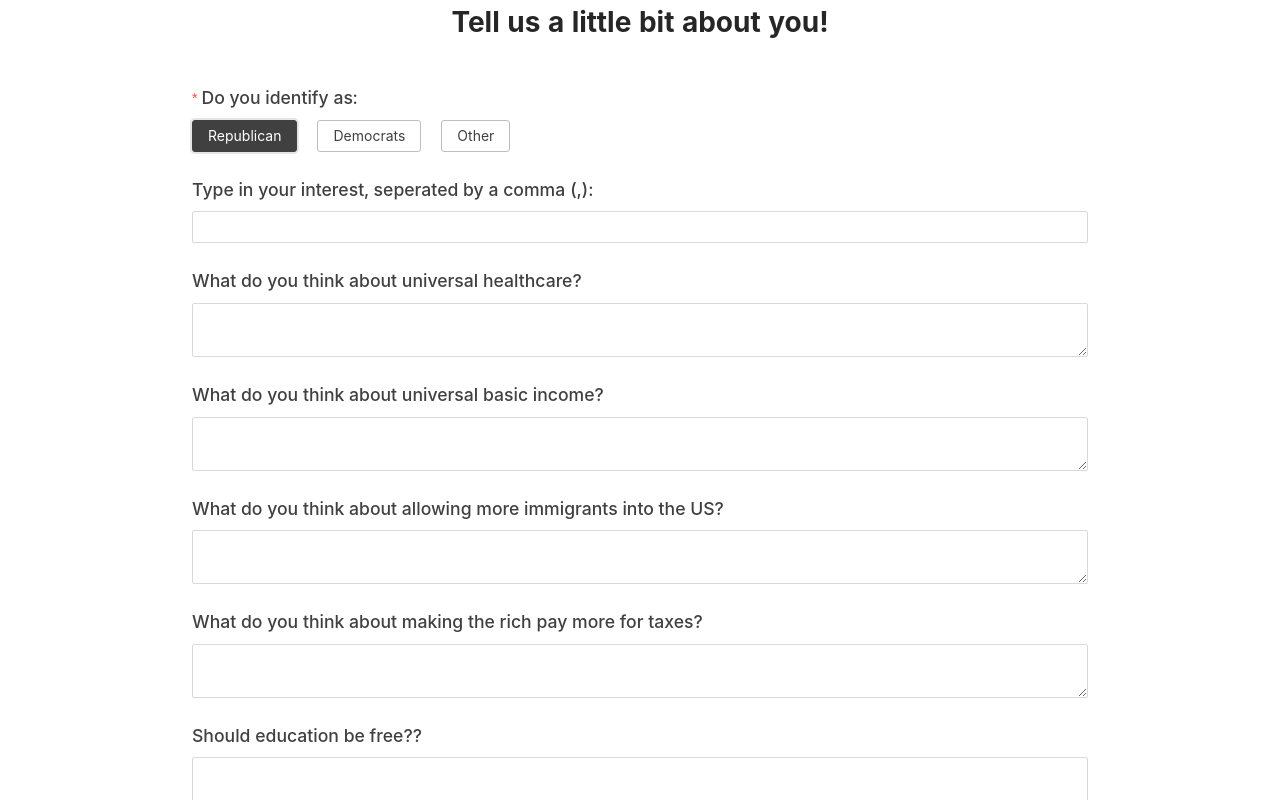
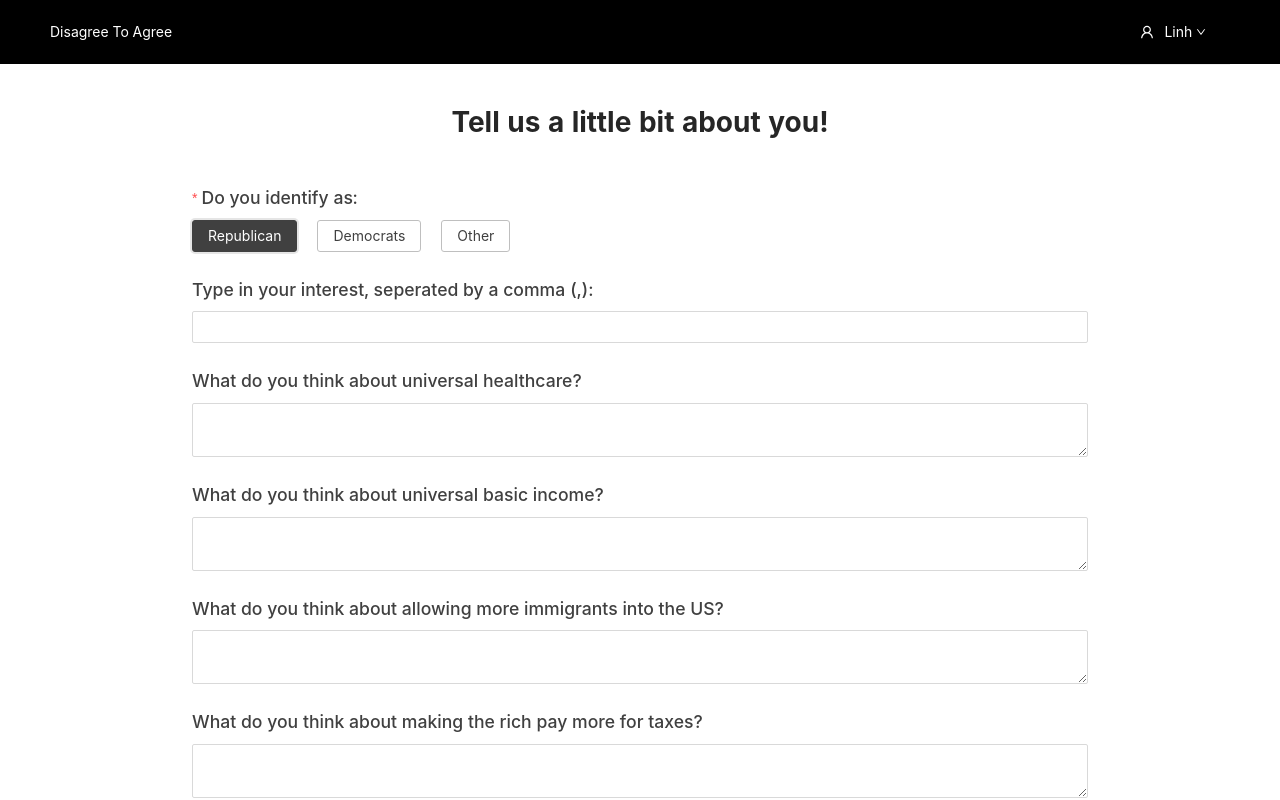
Before and after one commit to donguyentung2001/Disagree-to-agree, a React (Create React App) app in the folder frontend/: page / in a window 1280 px wide. Built offline with nearby package versions, Linux system fonts and the light colour scheme.

Commit message:
Add Header

```diff
--- a/frontend/src/App.js
+++ b/frontend/src/App.js
@@ -5,11 +5,15 @@ import './App.css';
 import 'antd/dist/antd.css';
 import './styles/_base.scss';
 import Questionaire from './pages/Questionaire';
+import NavigationBar from './components/common/NavigationBar';
 
 function App() {
   return (
     <div className="App">
-      <Questionaire />
+      <NavigationBar />
+      <div style={{ marginTop: 100 }}>
+        <Questionaire />
+      </div>
     </div>
   );
 }
--- /dev/null
+++ b/frontend/src/components/common/NavigationBar.jsx
@@ -0,0 +1,56 @@
+/* eslint-disable jsx-a11y/click-events-have-key-events */
+/* eslint-disable jsx-a11y/no-static-element-interactions */
+import { DownOutlined, UserOutlined } from '@ant-design/icons';
+import { Dropdown, Menu } from 'antd';
+import { Header } from 'antd/lib/layout/layout';
+import React, { useState } from 'react';
+import './common.scss';
+
+const NavigationBar = () => {
+  const [visible, setVisible] = useState(false);
+
+  const handleCloseSubMenu = () => {
+    setVisible(false);
+  };
+
+  const handleOpenSubMenu = () => {
+    setVisible(true);
+  };
+
+  const menu = (
+    <Menu onClick={handleCloseSubMenu}>
+      <Menu.Item key="1">Profile</Menu.Item>
+      <Menu.Item key="2">Logout</Menu.Item>
+    </Menu>
+  );
+
+  return (
+    <Header style={{
+      position: 'fixed', zIndex: 2, width: '100%', background: '#000', display: 'flex',
+    }}
+    >
+      <div className="logo">Disagree To Agree</div>
+      <Menu mode="horizontal">
+        <Menu.Item key="1" style={{ display: 'block', textAlign: 'right' }}>
+          <Dropdown
+            overlay={menu}
+            onVisibleChange={handleOpenSubMenu}
+            visible={visible}
+          >
+            <div
+              className="ant-dropdown-link"
+              onClick={(e) => e.preventDefault()}
+            >
+              <UserOutlined color="#fff" />
+              <span>Linh</span>
+              {' '}
+              <DownOutlined />
+            </div>
+          </Dropdown>
+        </Menu.Item>
+      </Menu>
+    </Header>
+  );
+};
+
+export default NavigationBar;
--- /dev/null
+++ b/frontend/src/components/common/common.scss
@@ -0,0 +1,22 @@
+@import "src/styles/_base";
+@import "src/styles/_mixins";
+
+.logo {
+  width: fit-content;
+  color: $white;
+  flex-shrink: 0;
+}
+
+.ant-dropdown-link {
+  color: $white;
+}
+
+.ant-dropdown-link:hover {
+  border-bottom: none;
+}
+
+.ant-menu {
+  background: $black;
+  margin-left: auto;
+  height: 64.5px;
+}
```
Also changed, not shown: frontend/.eslintrc.js, frontend/src/components/common/Header.jsx (deleted).
